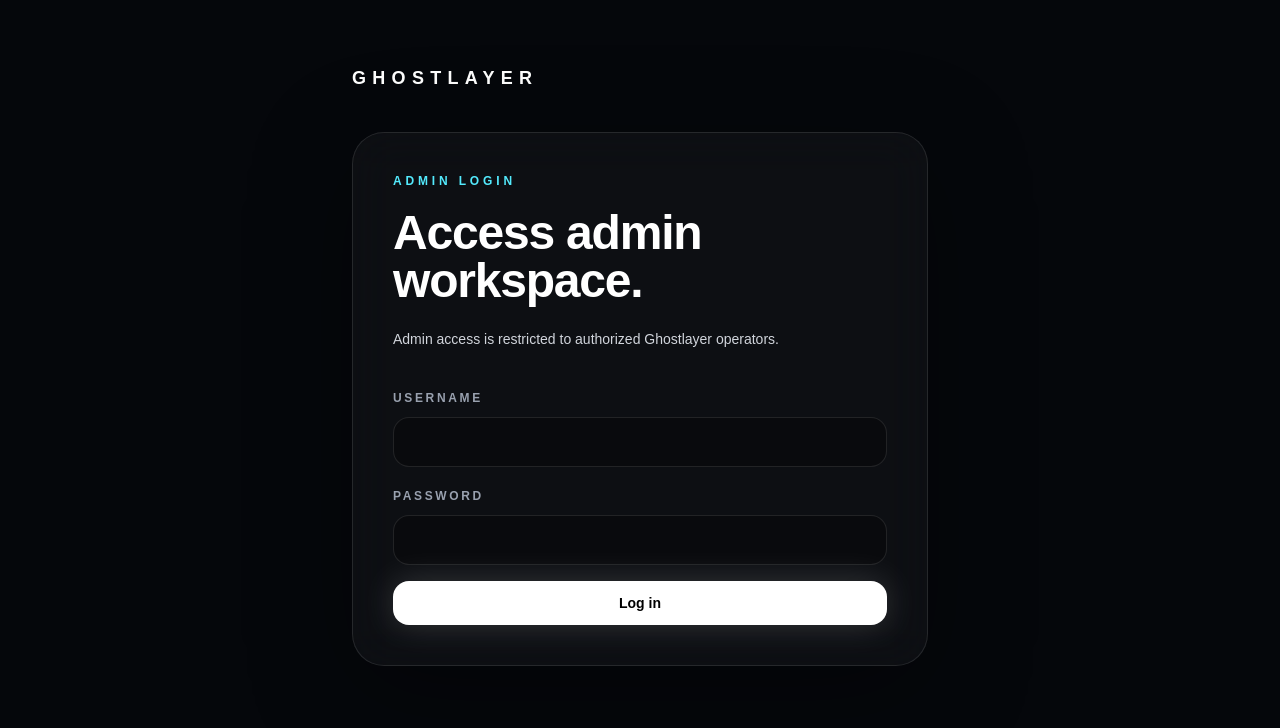
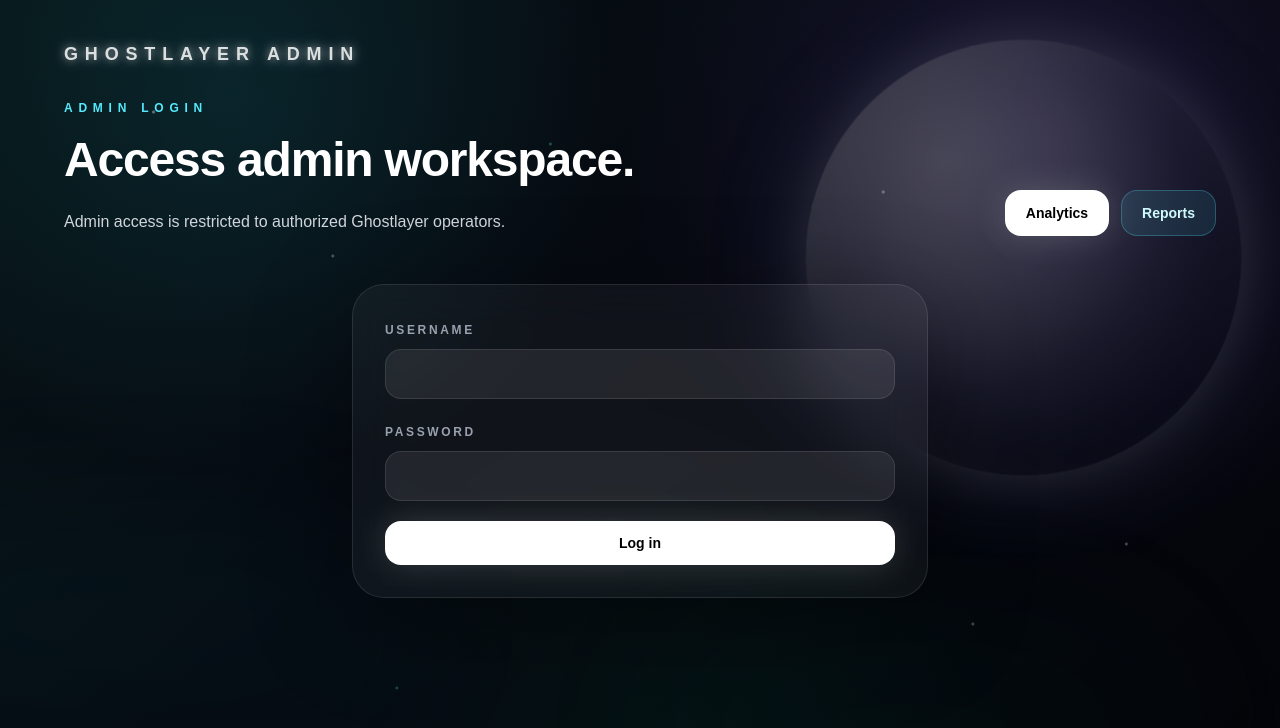
Before and after one commit to DexTheAIBusinessman/ghostlayer, a Next.js app: page /admin/login in a window 1280 px wide. Shown: the top 728 px of the page. Built offline with nearby package versions, Linux system fonts and the light colour scheme.

Commit message:
match admin login styling to admin pages

```diff
--- a/app/admin/login/page.tsx
+++ b/app/admin/login/page.tsx
@@ -1,4 +1,4 @@
-import Link from "next/link";
+import AdminPageShell from "../_components/AdminPageShell";
 import { cookies } from "next/headers";
 import { redirect } from "next/navigation";
 
@@ -26,15 +26,11 @@ async function loginAdmin(formData: FormData) {
   const adminSessionSecret = process.env.ADMIN_SESSION_SECRET?.trim();
 
   if (!adminUser || !adminPassword || !adminSessionSecret) {
-    redirect(
-      `/admin/login?error=config&next=${encodeURIComponent(nextPath)}`
-    );
+    redirect(`/admin/login?error=config&next=${encodeURIComponent(nextPath)}`);
   }
 
   if (username !== adminUser || password !== adminPassword) {
-    redirect(
-      `/admin/login?error=invalid&next=${encodeURIComponent(nextPath)}`
-    );
+    redirect(`/admin/login?error=invalid&next=${encodeURIComponent(nextPath)}`);
   }
 
   const cookieStore = await cookies();
@@ -56,6 +52,7 @@ export default async function AdminLoginPage({
   searchParams?: Promise<{ error?: string; next?: string }>;
 }) {
   const resolvedSearchParams = searchParams ? await searchParams : {};
+
   const nextPath =
     resolvedSearchParams.next &&
     resolvedSearchParams.next.startsWith("/admin") &&
@@ -75,35 +72,21 @@ export default async function AdminLoginPage({
       : "";
 
   return (
-    <main className="min-h-screen bg-[#05070b] px-6 py-16 text-white">
-      <section className="mx-auto flex min-h-[70vh] max-w-xl flex-col justify-center">
-        <Link
-          href="/"
-          className="mb-10 inline-block text-lg font-bold tracking-[0.35em] text-white"
-        >
-          GHOSTLAYER
-        </Link>
-
-        <div className="rounded-[2rem] border border-white/10 bg-white/[0.035] p-6 shadow-[0_24px_100px_rgba(0,0,0,0.35)] backdrop-blur-xl sm:p-10">
-          <p className="text-xs font-bold uppercase tracking-[0.32em] text-cyan-300">
-            Admin Login
-          </p>
-
-          <h1 className="mt-5 text-4xl font-bold tracking-tight text-white sm:text-5xl">
-            Access admin workspace.
-          </h1>
-
-          <p className="mt-5 text-sm leading-7 text-gray-300">
-            Admin access is restricted to authorized Ghostlayer operators.
-          </p>
-
+    <AdminPageShell
+      eyebrow="Admin Login"
+      title="Access admin workspace."
+      description="Admin access is restricted to authorized Ghostlayer operators."
+      actions={null}
+    >
+      <div className="mx-auto mt-2 max-w-xl">
+        <div className="rounded-[2rem] border border-white/10 bg-white/[0.045] p-6 shadow-[0_24px_100px_rgba(0,0,0,0.35)] backdrop-blur-xl sm:p-8">
           {errorMessage ? (
-            <div className="mt-6 rounded-2xl border border-red-300/25 bg-red-500/10 px-4 py-3 text-sm font-semibold text-red-100">
+            <div className="mb-6 rounded-2xl border border-red-300/25 bg-red-500/10 px-4 py-3 text-sm font-semibold text-red-100">
               {errorMessage}
             </div>
           ) : null}
 
-          <form action={loginAdmin} className="mt-8 space-y-4">
+          <form action={loginAdmin} className="space-y-5">
             <input type="hidden" name="next" value={nextPath} />
 
             <label className="block">
@@ -115,7 +98,7 @@ export default async function AdminLoginPage({
                 type="text"
                 required
                 autoComplete="username"
-                className="mt-2 w-full rounded-2xl border border-white/10 bg-black/30 px-4 py-3 text-white outline-none transition focus:border-cyan-300/70"
+                className="mt-2 w-full rounded-2xl border border-white/10 bg-white/[0.08] px-4 py-3 text-white outline-none transition placeholder:text-gray-500 focus:border-cyan-300/70 focus:bg-white/[0.11]"
               />
             </label>
 
@@ -128,7 +111,7 @@ export default async function AdminLoginPage({
                 type="password"
                 required
                 autoComplete="current-password"
-                className="mt-2 w-full rounded-2xl border border-white/10 bg-black/30 px-4 py-3 text-white outline-none transition focus:border-cyan-300/70"
+                className="mt-2 w-full rounded-2xl border border-white/10 bg-white/[0.08] px-4 py-3 text-white outline-none transition placeholder:text-gray-500 focus:border-cyan-300/70 focus:bg-white/[0.11]"
               />
             </label>
 
@@ -140,7 +123,7 @@ export default async function AdminLoginPage({
             </button>
           </form>
         </div>
-      </section>
-    </main>
+      </div>
+    </AdminPageShell>
   );
 }
```
